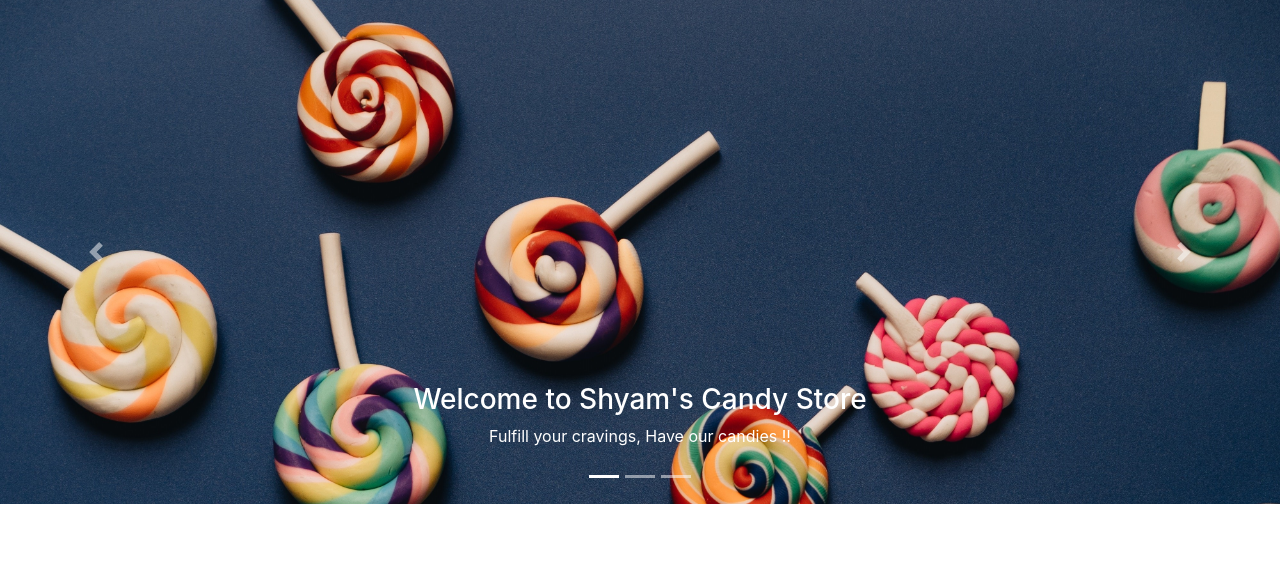
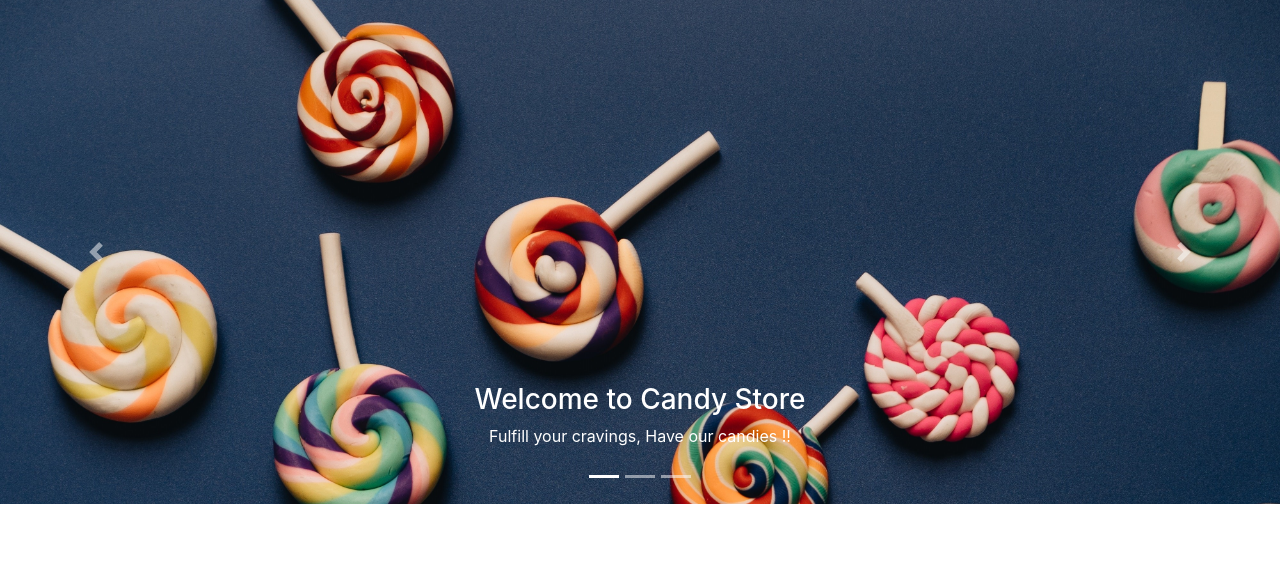
Before and after one commit to Rabajt/CandyShop, a Django app: page / in a window 1280 px wide. Shown: the part 57-635 px from the top of the page. Run offline with Django 3.2, Linux system fonts and the light colour scheme; some libraries are stand-ins or nearby versions.

Commit message:
Update index.html

```diff
--- a/templates/index.html
+++ b/templates/index.html
@@ -14,7 +14,7 @@
         <div class="carousel-item active">
                 <img src="/static/1.jpg" class="d-block w-100" alt="...">
         <div class="carousel-caption d-none d-md-block">
-            <h3>Welcome to Shyam's Candy Store</h3>
+            <h3>Welcome to Candy Store</h3>
             <p>Fulfill your cravings, Have our candies !!</p>
         </div>
         </div>
```
